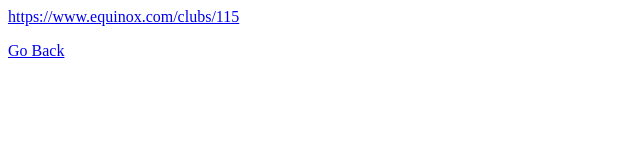
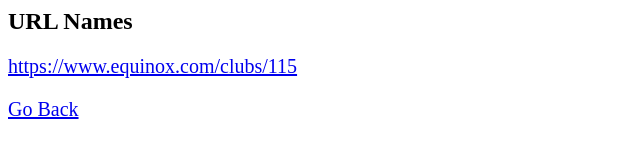
Before and after one commit to YasminBeatriz/YasminBeatriz.github.io, a plain HTML site: page url_names.html in a window 1280 px wide. Shown: the whole page, without its empty margins (0-640 px from the left). Drawn offline with Linux system fonts and the light colour scheme.

Commit message:
Add css stylesheet

```diff
--- /dev/null
+++ b/styles.css
@@ -0,0 +1,3 @@
+p {
+	font-size: 20px;
+}
--- a/url_names.html
+++ b/url_names.html
@@ -1,5 +1,9 @@
 <html>
+	<head>
+		<link rel="stylesheet" href="styles.css">
+	</head>
 	<body>
+		<h2> URL Names </h2>
 		<p><a href=https://www.equinox.com/clubs/115>https://www.equinox.com/clubs/115</a></p>
 		<p><a href="javascript:history.go(-1)">Go Back</a></p>
 	</body>
```
Also changed, not shown: index.html (+3 -0 lines).
